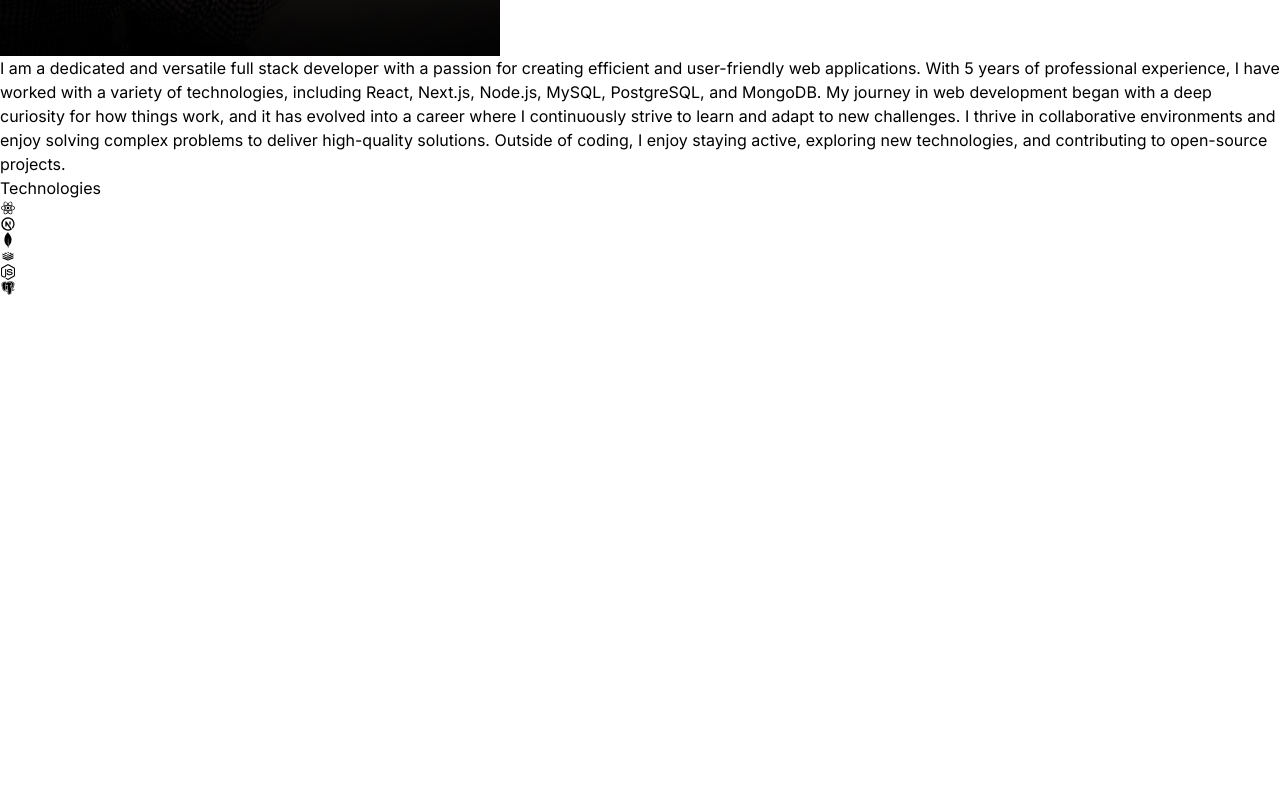
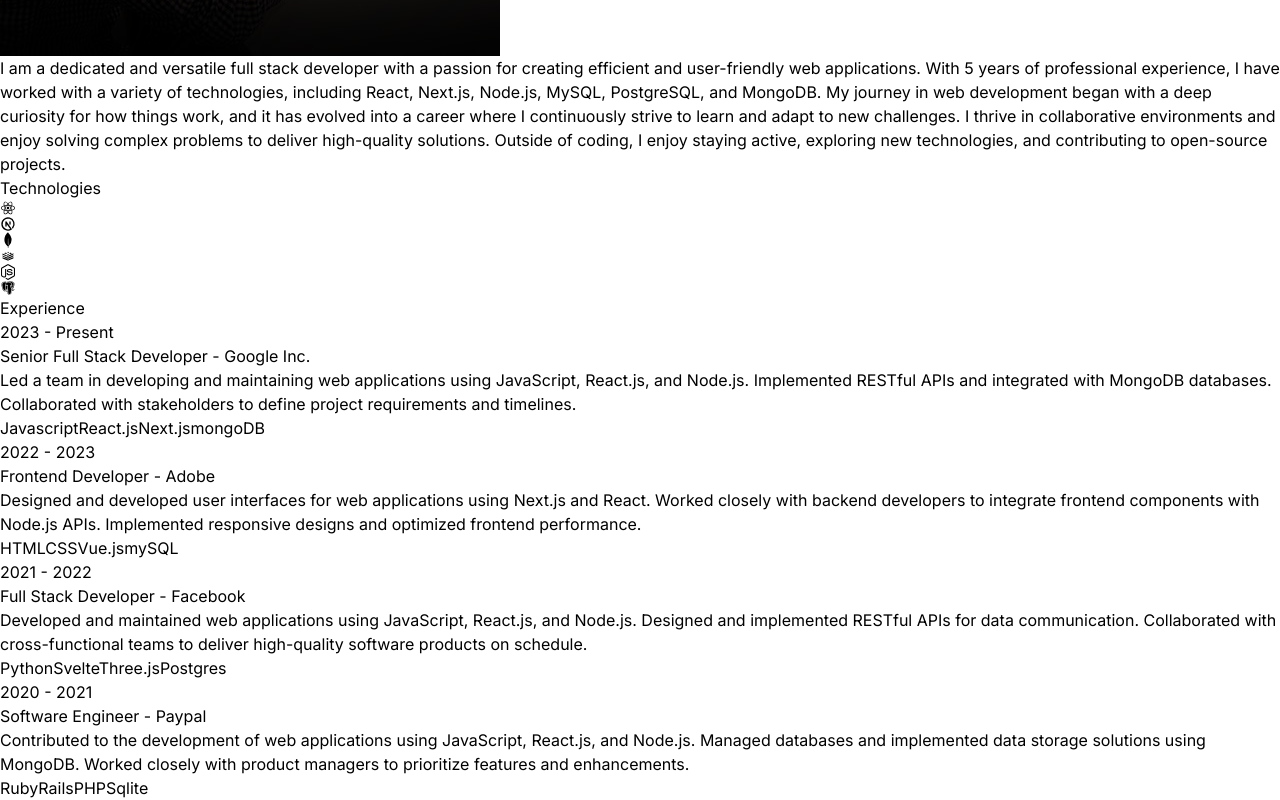
Before and after one commit to Souvikde07/React-Portfolio, a React (Vite) app: page / in a window 1280 px wide. Shown: the part 1163-1963 px from the top of the page. Before the commit the page ends 1459 px from the top, so only its background shows below. Built offline with nearby package versions, Linux system fonts and the light colour scheme.

Commit message:
add Experience section to the website

```diff
--- a/src/App.jsx
+++ b/src/App.jsx
@@ -2,6 +2,7 @@
 import Navbar from "./components/Navbar";
 import About from "./components/About";
 import Technologies from "./components/Technologies";
+import Experience from "./components/Experience";
 
 const App = () => {
   return (
@@ -17,6 +18,7 @@
         <Hero/>
         <About/>
         <Technologies/>
+        <Experience/>
       </div>
     </div>
   )
--- a/src/components/About.jsx
+++ b/src/components/About.jsx
@@ -5,7 +5,7 @@
     <div className="border-b border-neutral-900 pb-4">
         <h2 className="my-20 text-center text-4xl">
             About
-            <span className="text-neutral-500">Me</span>
+            <span className="text-neutral-500"> Me</span>
         </h2>
         <div className="flex flex-wrap">
             <div className="w-full lg:w-1/2 lg:p-8">
--- /dev/null
+++ b/src/components/Experience.jsx
@@ -0,0 +1,36 @@
+import { EXPERIENCES } from "../constants"
+
+function Experience() {
+  return (
+    <div className="border-b border-neutral-900 pb-4">
+        <h1 className="my-20 text-center text-4xl">Experience</h1>
+        <div>
+            {EXPERIENCES.map((experience, index)=>(
+                <div
+                    key={index}
+                    className="mb-8 flex flex-wrap lg:justify-center">
+                        <div className="w-full lg:w-1/4">
+                            <p className="mb-2 text-sm text-neutral-400">{experience.year}</p>
+                        </div>
+                        <div className="w-full max-w-xl lg:w-3/4">
+                            <h6 className="mb-2 font-semibold">
+                                {experience.role} -{" "}
+                                <span className="text-sm text-purple-100">
+                                    {experience.company}
+                                </span>
+                            </h6>
+                            <p className="mb-4 text-neutral-400">{experience.description}</p>
+                            {experience.technologies.map((tech, index)=>(
+                                <span key={index} className="mr-2 mt-4 rounded bg-neutral-900 py-1 text-sm font-medium text-purple-800">
+                                    {tech}
+                                </span>
+                            ))}
+                        </div>
+                    </div>
+            ))}
+        </div>
+    </div>
+  )
+}
+
+export default Experience
```
